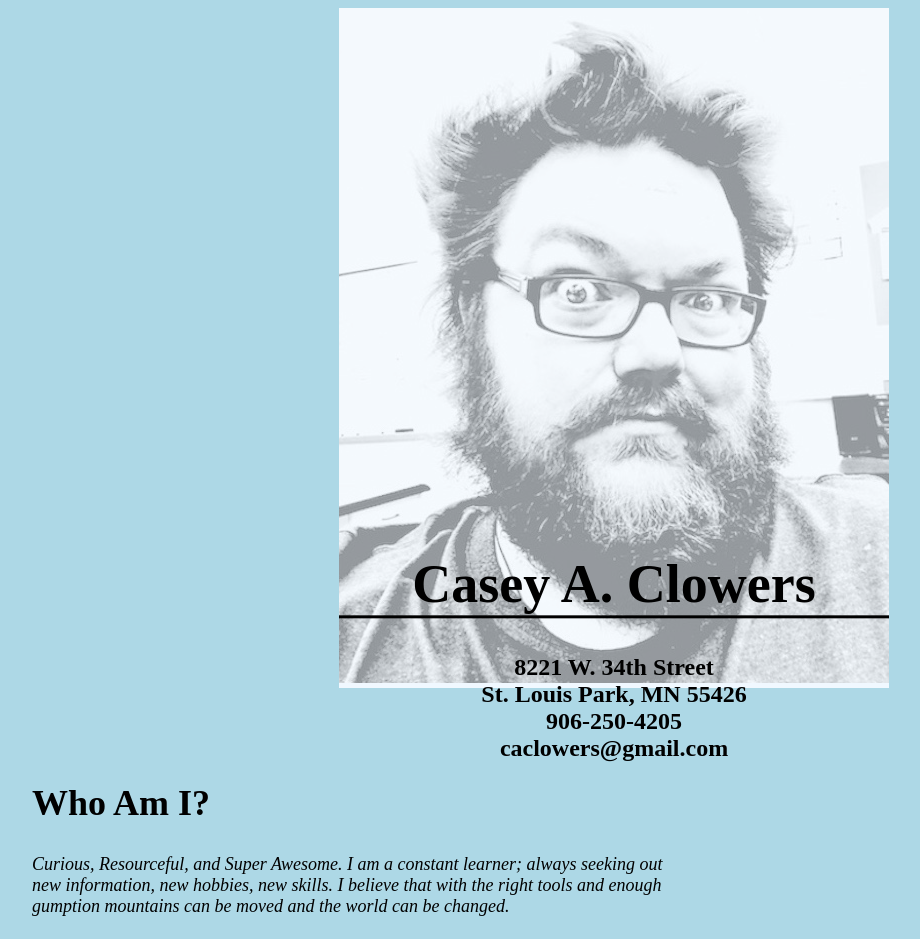
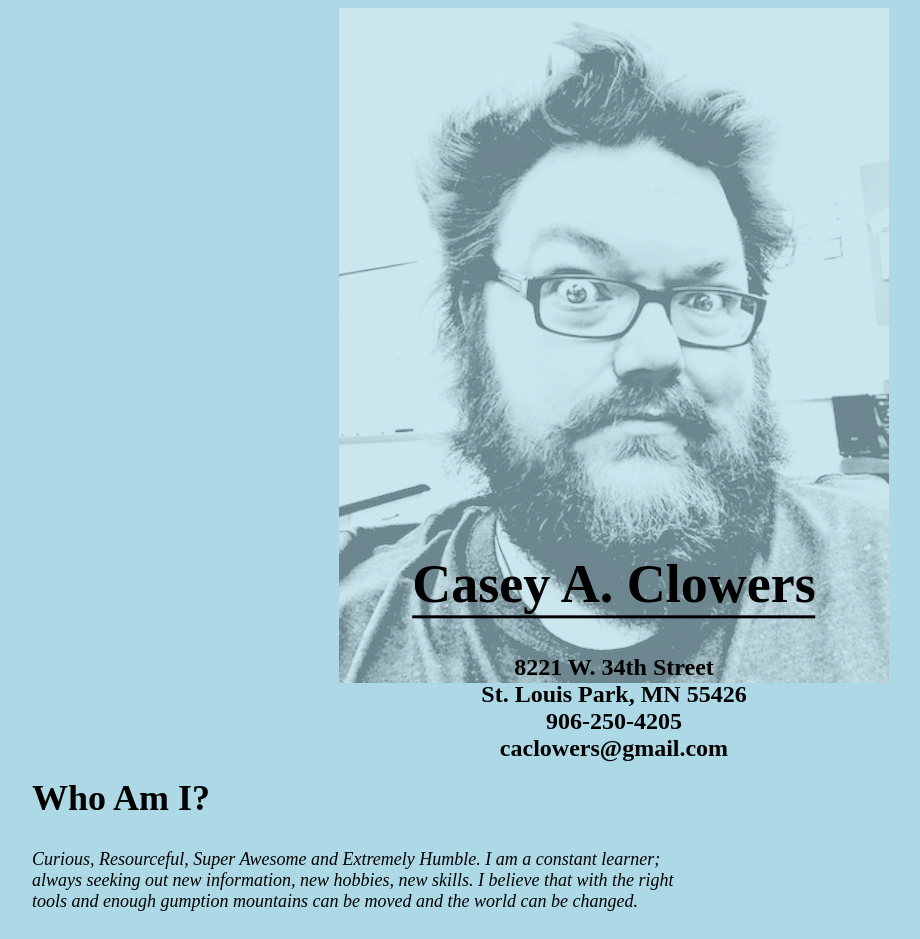
Before and after one commit to caclowers/caclowers.github.io, a plain HTML site: page HTMLResume.html in a window 1280 px wide. Shown: the top 939 px of the page, without its empty margins (26-946 px from the left). Drawn offline with Linux system fonts and the light colour scheme.

Commit message:
Add files via upload

```diff
--- a/HTMLResume.html
+++ b/HTMLResume.html
@@ -8,8 +8,7 @@
 	    </head>
 
  <body>
-
-		<div id="container">
+	<div id="container">
 			<img src="image5.jpeg" id="pic">
 				<div class="bottom-center">
 					<div id="content-contact">
@@ -20,10 +19,12 @@
 						<h3>caclowers@gmail.com</h3>
 					</div>
 				</div>
+			</img>
 		</div>
+	</div>
     	<div id="content-summary">
 				<h2>Who Am I?</h2>
-				<p>Curious, Resourceful, and Super Awesome. I am a constant learner; always seeking out new information, new hobbies, new skills. I believe that with the right tools and enough gumption mountains can be moved and the world can be changed.</p>
+				<p>Curious, Resourceful, Super Awesome and Extremely Humble. I am a constant learner; always seeking out new information, new hobbies, new skills. I believe that with the right tools and enough gumption mountains can be moved and the world can be changed.</p>
 		</div>
 
 		<div id="content-education">
--- a/stylesheet.css
+++ b/stylesheet.css
@@ -1,20 +1,25 @@
 body {
     font: 18px Futura; Arial
-    background-image: url(image5.jpeg);
+    background: url(image5.jpeg);
     background-color: lightblue;
 }
 
 #container {
     width: 550px;
+    height: 675px;
     padding: auto;
     margin: auto;
+    text: black;
     text-align:center;
-    background-color: aliceblue;
+    background-color: lightblue;
 }
 
+#page-wrap {
+    width: 550px
+    margin: auto;
+}
 #content-contact {
-    width: 550px;
-
+    position: auto;
 }
 
 #content-summary {
@@ -29,11 +34,6 @@ body {
     transform: translate(-50%, -50%);
 }
 
-.background {
-    color: black;
-    opacity: 0.2;
-
-}
 #content-education {
     font-size: 1em;
     font-weight: bold;
```
